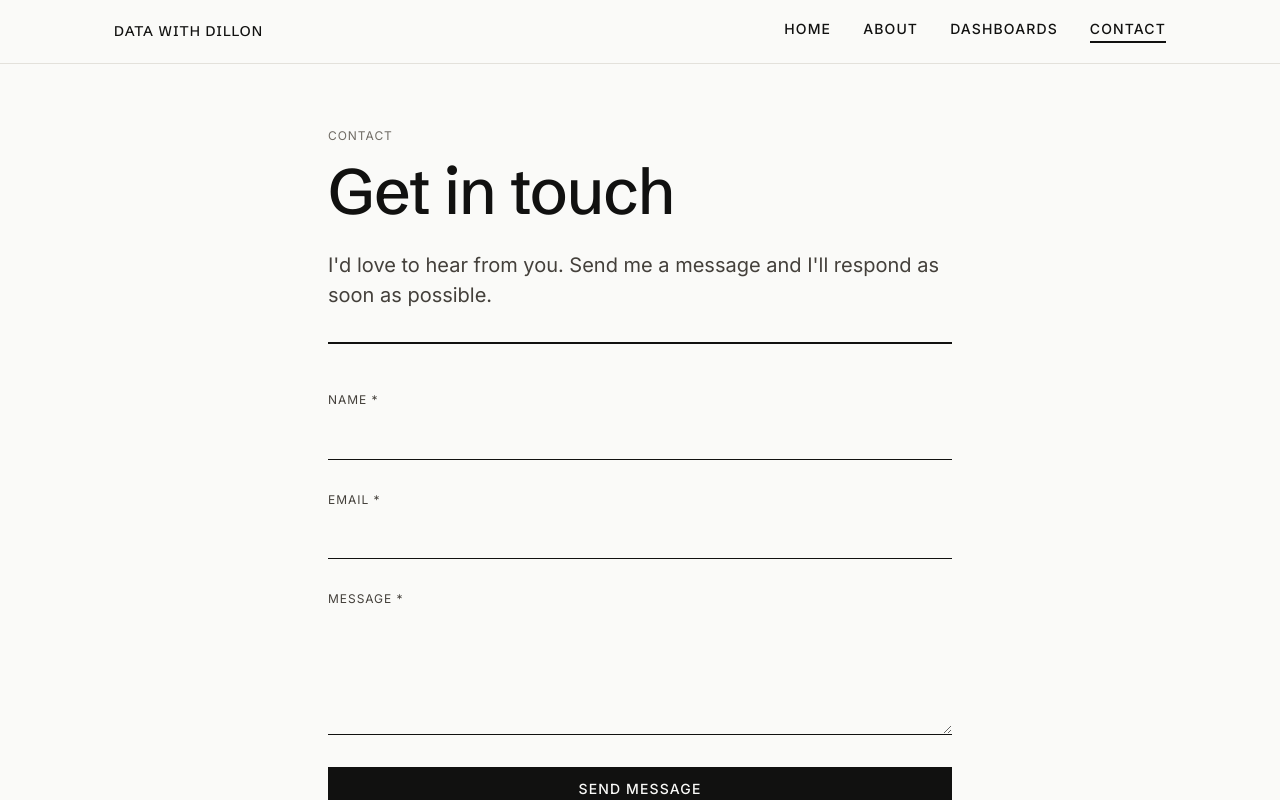
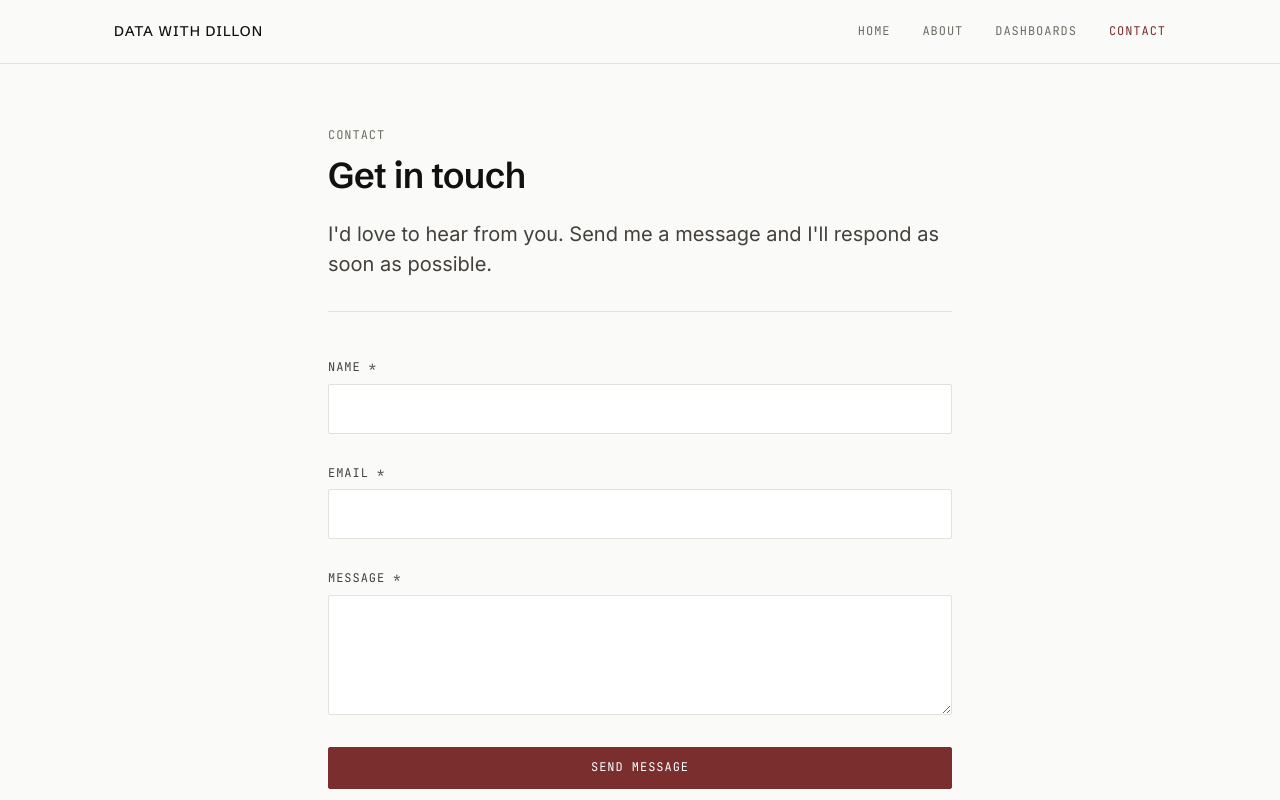
Before and after one commit to dillon-shearer/ds-portfolio, a Next.js app: page /contact in a window 1280 px wide. Shown: the top 800 px of the page. Built offline with nearby package versions, Linux system fonts and the light colour scheme.

Commit message:
P5-T6: restyle shared UI primitives

```diff
--- /dev/null
+++ b/components/ui/Badge.module.css
@@ -0,0 +1,9 @@
+.badge {
+  color: var(--color-ink-3);
+  font-family: var(--font-mono);
+  font-size: var(--text-xs);
+  font-weight: 400;
+  letter-spacing: var(--tracking-wide);
+  line-height: var(--leading-snug);
+  text-transform: uppercase;
+}
--- a/components/ui/Badge.tsx
+++ b/components/ui/Badge.tsx
@@ -1,24 +1,9 @@
+import styles from './Badge.module.css'
+
 interface BadgeProps {
   children: React.ReactNode
 }
 
 export function Badge({ children }: BadgeProps) {
-  return (
-    <span
-      style={{
-        fontFamily: 'var(--font-sans)',
-        fontSize: 'var(--text-xs)',
-        fontWeight: 400,
-        textTransform: 'uppercase',
-        letterSpacing: 'var(--tracking-wide)',
-        lineHeight: 'var(--leading-snug)',
-        border: 'var(--rule-hairline) solid var(--color-rule)',
-        padding: '2px var(--space-2)',
-        display: 'inline-block',
-        color: 'var(--color-ink-2)',
-      }}
-    >
-      {children}
-    </span>
-  )
+  return <span className={styles.badge}>{children}</span>
 }
--- a/components/ui/Button.module.css
+++ b/components/ui/Button.module.css
@@ -1,11 +1,12 @@
 .button {
-  font-family: var(--font-sans);
-  font-size: var(--text-sm);
-  font-weight: 500;
+  font-family: var(--font-mono);
+  font-size: var(--text-xs);
+  font-weight: 400;
   text-transform: uppercase;
   letter-spacing: var(--tracking-wide);
   line-height: var(--leading-snug);
   padding: var(--space-3) var(--space-5);
+  border-radius: var(--radius-sm);
   cursor: pointer;
   display: inline-block;
   text-decoration: none;
@@ -23,40 +24,35 @@
 
 /* primary */
 .primary {
-  background-color: var(--color-ink);
-  color: var(--color-paper);
-  border: var(--rule-hairline) solid var(--color-ink);
+  background-color: var(--color-accent);
+  color: var(--color-paper-2);
+  border: var(--rule-hairline) solid var(--color-accent);
 }
 
 .primary:hover:not(:disabled) {
-  background-color: var(--color-accent);
-  border-color: var(--color-accent);
+  background-color: var(--color-accent-hover);
+  border-color: var(--color-accent-hover);
 }
 
 /* outline */
 .outline {
-  background-color: transparent;
+  background-color: var(--color-paper-2);
   color: var(--color-ink);
-  border: var(--rule-hairline) solid var(--color-ink);
+  border: var(--rule-hairline) solid var(--color-rule);
 }
 
 .outline:hover:not(:disabled) {
-  background-color: var(--color-ink);
-  color: var(--color-paper);
+  border-color: var(--color-accent);
+  color: var(--color-accent);
 }
 
 /* ghost */
 .ghost {
   background-color: transparent;
-  color: var(--color-ink);
+  color: var(--color-ink-3);
   border: none;
-  text-decoration: underline;
-  text-underline-offset: 2px;
-  text-decoration-thickness: 1px;
-  padding-left: 0;
-  padding-right: 0;
 }
 
 .ghost:hover:not(:disabled) {
-  color: var(--color-accent);
+  color: var(--color-ink);
 }
--- a/components/ui/Button.tsx
+++ b/components/ui/Button.tsx
@@ -1,3 +1,4 @@
+import NextLink from 'next/link'
 import styles from './Button.module.css'
 
 type Variant = 'primary' | 'outline' | 'ghost'
@@ -24,6 +25,14 @@ export function Button({
   const className = `${styles.button} ${styles[variant]}`
 
   if (href) {
+    if (href.startsWith('/')) {
+      return (
+        <NextLink href={href} download={download} className={className}>
+          {children}
+        </NextLink>
+      )
+    }
+
     return (
       <a href={href} download={download} className={className}>
         {children}
--- a/components/ui/Card.module.css
+++ b/components/ui/Card.module.css
@@ -1,11 +1,12 @@
 .card {
-  border-top: var(--rule-medium) solid var(--color-ink);
-  border-bottom: var(--rule-hairline) solid var(--color-rule);
-  padding: var(--space-5) 0;
+  background-color: var(--color-paper-2);
+  border: var(--rule-hairline) solid var(--color-rule);
+  border-radius: var(--radius-sm);
+  padding: var(--space-5);
 }
 
 .eyebrow {
-  font-family: var(--font-sans);
+  font-family: var(--font-mono);
   font-size: var(--text-xs);
   font-weight: 400;
   text-transform: uppercase;
@@ -18,7 +19,7 @@
 .title {
   font-family: var(--font-display);
   font-size: var(--text-xl);
-  font-weight: 500;
+  font-weight: 600;
   line-height: var(--leading-snug);
   letter-spacing: var(--tracking-tight);
   color: var(--color-ink);
--- a/components/ui/Input.module.css
+++ b/components/ui/Input.module.css
@@ -5,7 +5,7 @@
 }
 
 .label {
-  font-family: var(--font-sans);
+  font-family: var(--font-mono);
   font-size: var(--text-xs);
   font-weight: 400;
   text-transform: uppercase;
@@ -16,14 +16,13 @@
 
 .field {
   font-family: var(--font-sans);
-  font-size: var(--text-md);
+  font-size: var(--text-base);
   line-height: var(--leading-normal);
   color: var(--color-ink);
-  background: transparent;
-  border: none;
-  border-bottom: var(--rule-hairline) solid var(--color-ink);
-  padding: var(--space-2) 0;
-  outline: none;
+  background-color: var(--color-paper-2);
+  border: var(--rule-hairline) solid var(--color-rule);
+  border-radius: var(--radius-sm);
+  padding: var(--space-3);
   width: 100%;
   appearance: none;
   -webkit-appearance: none;
@@ -33,10 +32,6 @@
   color: var(--color-ink-3);
 }
 
-.field:focus {
-  border-bottom: var(--rule-medium) solid var(--color-accent);
-}
-
 .textarea {
   resize: vertical;
   min-height: 120px;
--- a/components/ui/Link.module.css
+++ b/components/ui/Link.module.css
@@ -1,42 +1,33 @@
 /* Inline body link */
 .inline {
-  color: var(--color-accent);
+  color: var(--color-ink);
   text-decoration: underline;
   text-decoration-thickness: 1px;
-  text-underline-offset: 2px;
+  text-underline-offset: 3px;
   transition: color var(--duration-fast) var(--ease-out);
 }
 
 .inline:hover {
-  color: var(--color-accent-hover);
+  color: var(--color-accent);
 }
 
 /* Nav link */
 .nav {
-  font-family: var(--font-sans);
-  font-size: var(--text-sm);
-  font-weight: 500;
+  font-family: var(--font-mono);
+  font-size: var(--text-xs);
+  font-weight: 400;
   text-transform: uppercase;
   letter-spacing: var(--tracking-wide);
   line-height: var(--leading-snug);
-  color: var(--color-ink);
+  color: var(--color-ink-3);
   text-decoration: none;
-  position: relative;
-  padding-bottom: var(--space-1);
+  transition: color var(--duration-fast) var(--ease-out);
 }
 
-.nav::after {
-  content: '';
-  position: absolute;
-  bottom: 0;
-  left: 0;
-  width: 0;
-  height: var(--rule-medium);
-  background-color: var(--color-ink);
-  transition: width var(--duration-fast) var(--ease-out);
+.nav:hover {
+  color: var(--color-ink);
 }
 
-.nav:hover::after,
-.nav[aria-current='page']::after {
-  width: 100%;
+.nav[aria-current='page'] {
+  color: var(--color-accent);
 }
--- a/components/ui/Link.tsx
+++ b/components/ui/Link.tsx
@@ -30,7 +30,7 @@ interface NavLinkProps {
 }
 
 export function NavLink({ href, children, currentPath, onClick }: NavLinkProps) {
-  const isCurrent = currentPath === href
+  const isCurrent = currentPath === href || (href !== '/' && currentPath?.startsWith(`${href}/`))
   return (
     <NextLink
       href={href}
--- a/components/ui/PageHeader.module.css
+++ b/components/ui/PageHeader.module.css
@@ -3,7 +3,7 @@
 }
 
 .eyebrow {
-  font-family: var(--font-sans);
+  font-family: var(--font-mono);
   font-size: var(--text-xs);
   font-weight: 400;
   text-transform: uppercase;
@@ -15,8 +15,8 @@
 
 .title {
   font-family: var(--font-display);
-  font-size: var(--text-4xl);
-  font-weight: 400;
+  font-size: var(--text-3xl);
+  font-weight: 600;
   line-height: var(--leading-tight);
   letter-spacing: var(--tracking-tight);
   color: var(--color-ink);
@@ -29,13 +29,13 @@
   font-weight: 400;
   line-height: var(--leading-normal);
   color: var(--color-ink-2);
-  max-width: 65ch;
+  max-width: 50ch;
   margin-bottom: var(--space-6);
 }
 
 .rule {
   border: none;
-  border-top: var(--rule-medium) solid var(--color-ink);
+  border-top: var(--rule-hairline) solid var(--color-rule);
   margin: 0;
   width: 100%;
 }
```
